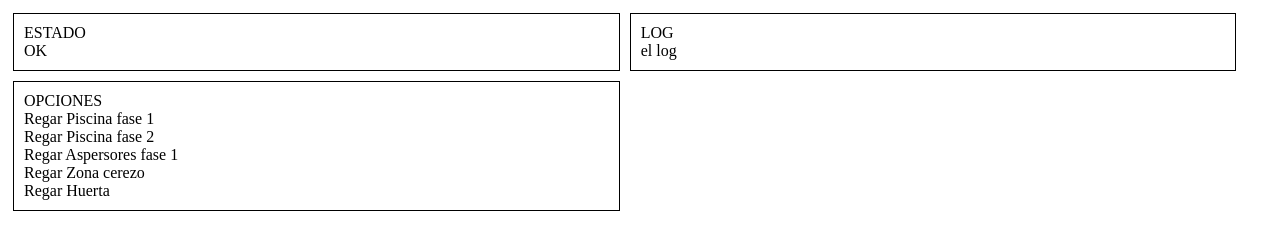
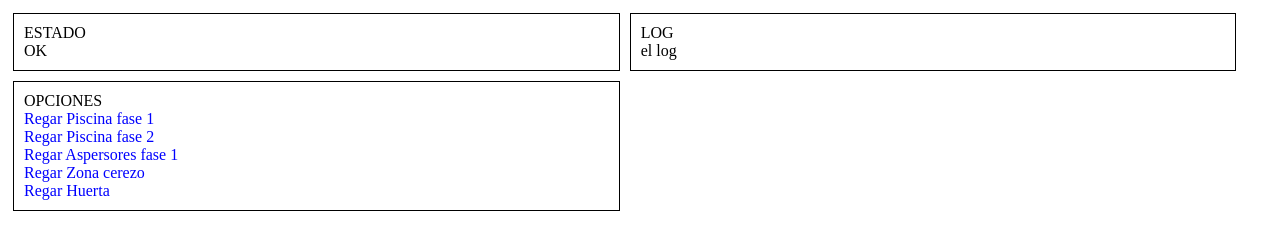
Before and after one commit to MarvinTM/alberite_nodejs_server, a website: page index.html in a window 1280 px wide. Both pictures are taken after a click on the element "Regar Piscina fase 1". Drawn offline with Linux system fonts and the light colour scheme; no server answers.

Commit message:
Style changes. Changed main timeout duration

```diff
--- a/index.html
+++ b/index.html
@@ -54,7 +54,7 @@ function doRequestForSystemAction(actionId) {
     }
   };
 
-  xmlhttp.open("GET", "/startSystemAction?pin="+actionId+"&duration=5&", true);
+  xmlhttp.open("GET", "/startSystemAction?pin="+actionId+"&duration=300&", true);
   xmlhttp.send();
 }
 
@@ -90,6 +90,12 @@ element('poolPhase2').style.cursor = 'pointer';
 element('mainPhase1').style.cursor = 'pointer';
 element('backyard').style.cursor = 'pointer';
 element('orchard').style.cursor = 'pointer';
+element('poolPhase1').style.color = 'blue';
+element('poolPhase2').style.color = 'blue';
+element('mainPhase1').style.color = 'blue';
+element('backyard').style.color = 'blue';
+element('orchard').style.color = 'blue';
+
 
 element('poolPhase1').onclick = function() {
   doRequestForSystemAction(1);
```
